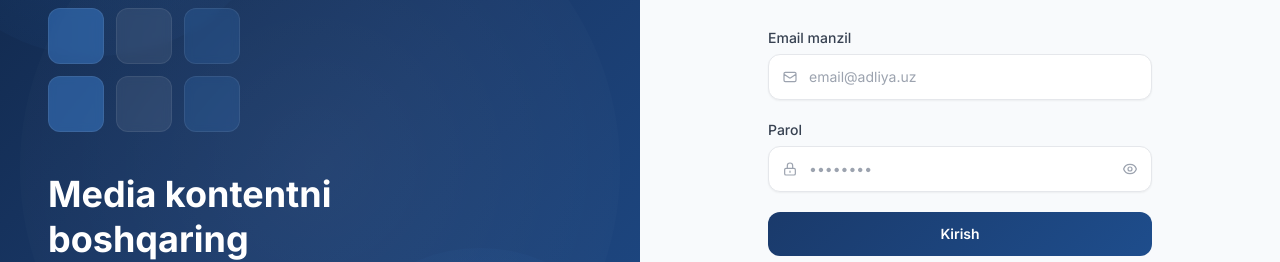
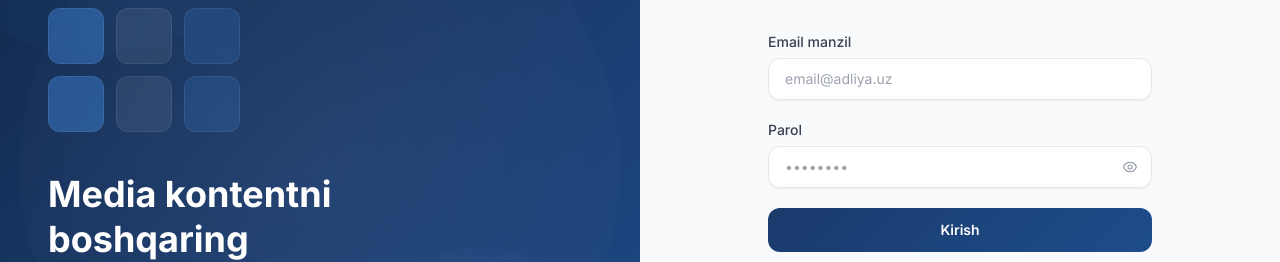
Before and after one commit to akhrors/adliya-mediahub-frontend, a Next.js app: page /login in a window 1280 px wide. Shown: the part 232-494 px from the top of the page. Built offline with nearby package versions, Linux system fonts and the light colour scheme.

Commit message:
redesign

```diff
--- a/src/app/login/page.tsx
+++ b/src/app/login/page.tsx
@@ -121,22 +121,14 @@ export default function LoginPage() {
               <label className="block text-sm font-medium text-gray-700 mb-1.5">
                 Email manzil
               </label>
-              <div className="relative">
-                <div className="absolute inset-y-0 left-0 pl-3.5 flex items-center pointer-events-none">
-                  <svg className="w-4 h-4 text-gray-400" fill="none" viewBox="0 0 24 24" stroke="currentColor">
-                    <path strokeLinecap="round" strokeLinejoin="round" strokeWidth={1.8}
-                      d="M3 8l7.89 5.26a2 2 0 002.22 0L21 8M5 19h14a2 2 0 002-2V7a2 2 0 00-2-2H5a2 2 0 00-2 2v10a2 2 0 002 2z" />
-                  </svg>
-                </div>
               <input
                 type="email"
                 value={form.email}
                 onChange={(e) => setForm({ ...form, email: e.target.value })}
-                  className="w-full pl-10 pr-4 py-3 bg-white border border-gray-200 rounded-xl text-sm text-gray-900 placeholder-gray-400 focus:outline-none focus:ring-2 focus:ring-blue-500 focus:border-transparent transition shadow-sm"
+                className="w-full px-4 py-2.5 bg-white border border-gray-200 rounded-xl text-sm text-gray-900 placeholder-gray-400 focus:outline-none focus:ring-2 focus:ring-blue-500 focus:border-transparent transition shadow-sm"
                 placeholder="email@adliya.uz"
                 required
               />
-              </div>
             </div>
 
             {/* Password */}
@@ -145,17 +137,11 @@ export default function LoginPage() {
                 Parol
               </label>
               <div className="relative">
-                <div className="absolute inset-y-0 left-0 pl-3.5 flex items-center pointer-events-none">
-                  <svg className="w-4 h-4 text-gray-400" fill="none" viewBox="0 0 24 24" stroke="currentColor">
-                    <path strokeLinecap="round" strokeLinejoin="round" strokeWidth={1.8}
-                      d="M12 15v2m-6 4h12a2 2 0 002-2v-6a2 2 0 00-2-2H6a2 2 0 00-2 2v6a2 2 0 002 2zm10-10V7a4 4 0 00-8 0v4h8z" />
-                  </svg>
-                </div>
                 <input
                   type={showPassword ? 'text' : 'password'}
                   value={form.password}
                   onChange={(e) => setForm({ ...form, password: e.target.value })}
-                  className="w-full pl-10 pr-11 py-3 bg-white border border-gray-200 rounded-xl text-sm text-gray-900 placeholder-gray-400 focus:outline-none focus:ring-2 focus:ring-blue-500 focus:border-transparent transition shadow-sm"
+                  className="w-full px-4 pr-11 py-2.5 bg-white border border-gray-200 rounded-xl text-sm text-gray-900 placeholder-gray-400 focus:outline-none focus:ring-2 focus:ring-blue-500 focus:border-transparent transition shadow-sm"
                   placeholder="••••••••"
                   required
                 />
```
Lines whose indentation alone changed are shown as unchanged.
